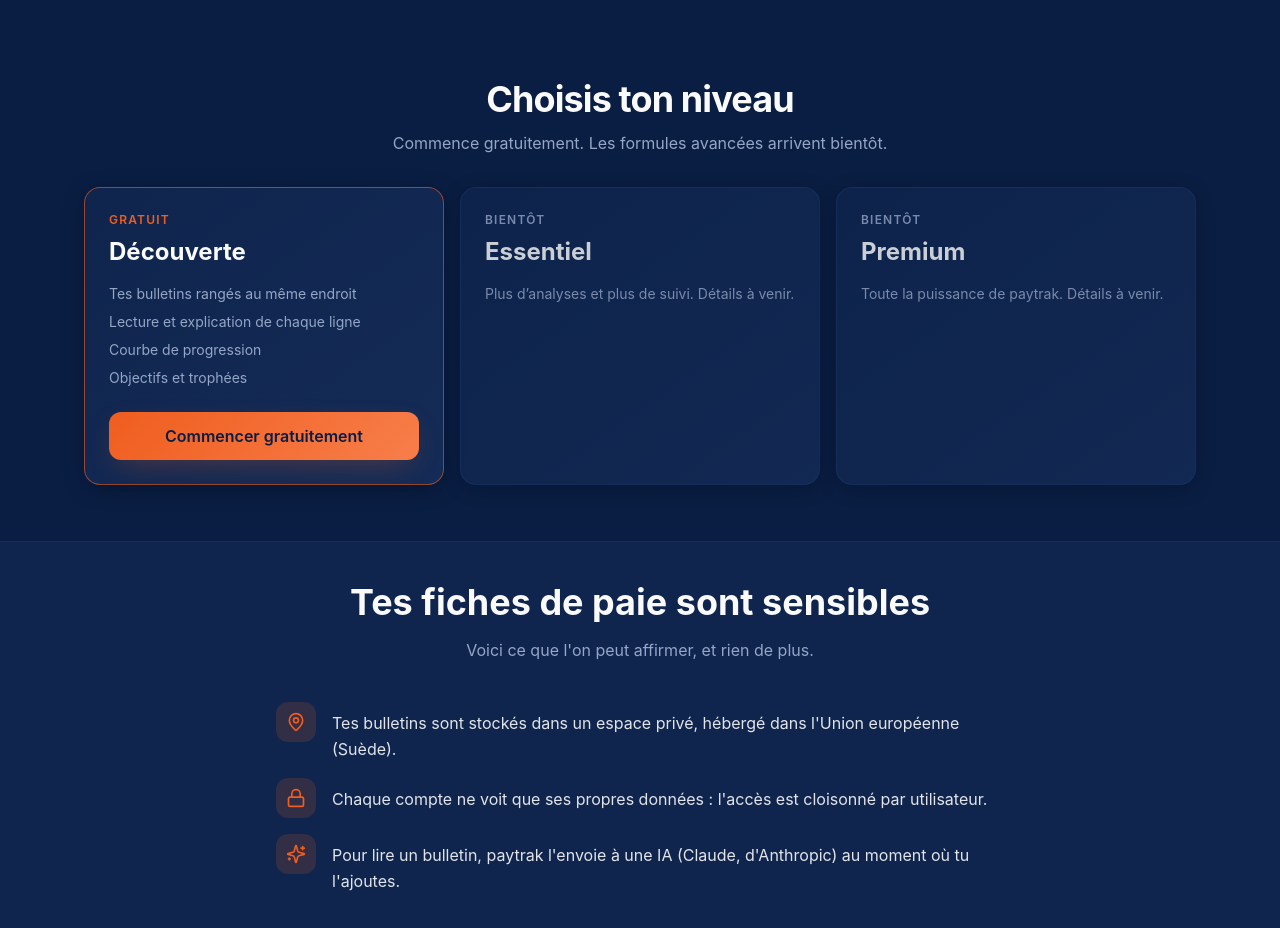
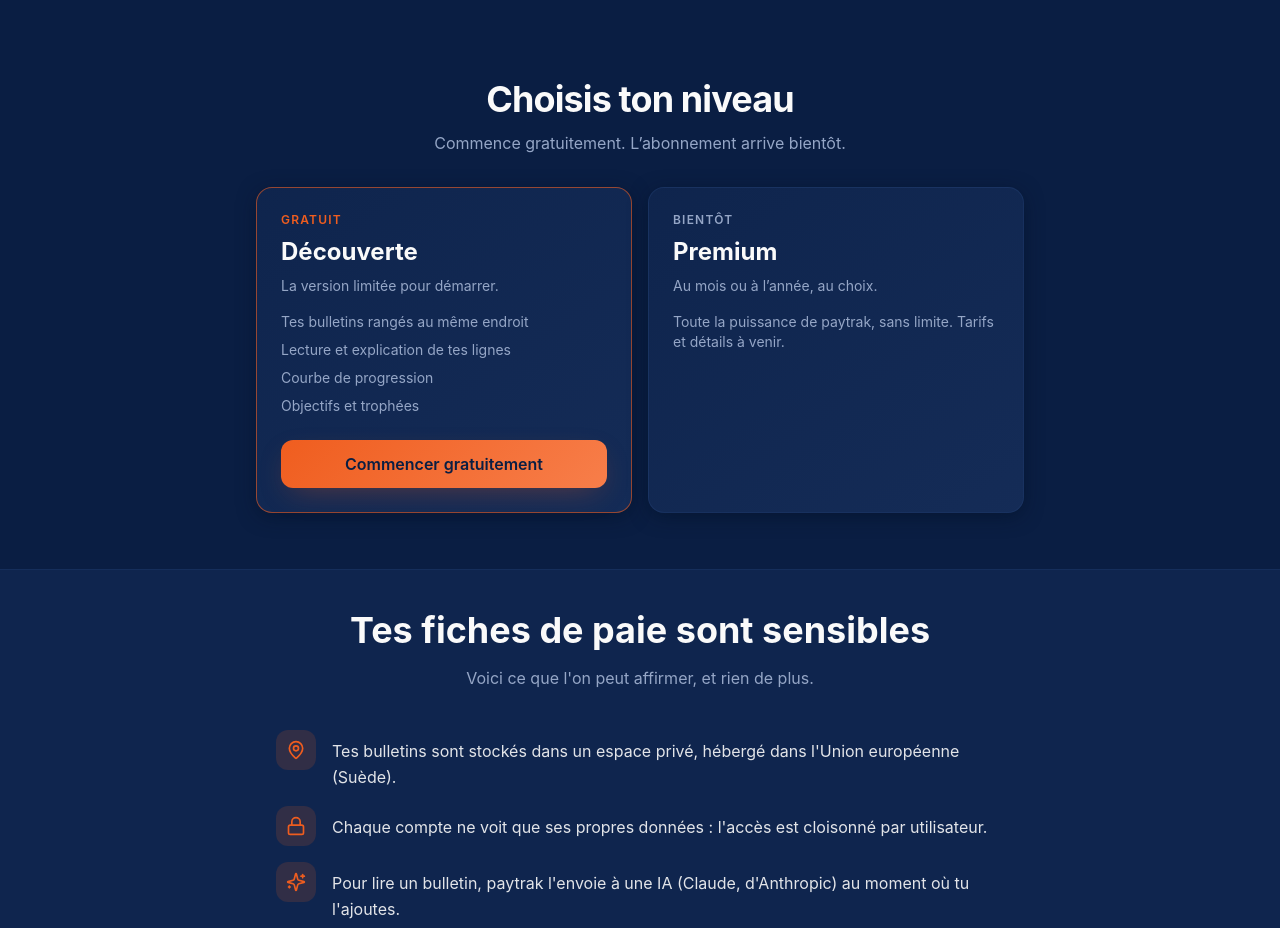
Before and after one commit to baptisterandis-coder/paytrack, a Next.js app: page / in a window 1280 px wide. Shown: the part 1660-2588 px from the top of the page. Built offline with nearby package versions, Linux system fonts and the light colour scheme; no server answers.

Commit message:
home : formules gratuit limite + premium mensuel ou annuel

```diff
--- a/app/page.tsx
+++ b/app/page.tsx
@@ -199,15 +199,16 @@ export default async function Home() {
         <section id="formules" className={SECTION}>
           <div className="text-center max-w-2xl mx-auto">
             <h2 className="text-3xl sm:text-4xl font-bold tracking-tight">{"Choisis ton niveau"}</h2>
-            <p className="mt-3 text-muted-foreground">{"Commence gratuitement. Les formules avancées arrivent bientôt."}</p>
+            <p className="mt-3 text-muted-foreground">{"Commence gratuitement. L’abonnement arrive bientôt."}</p>
           </div>
-          <div className="mt-8 grid md:grid-cols-3 gap-4">
+          <div className="mt-8 grid md:grid-cols-2 gap-4 max-w-3xl mx-auto">
             <div className={CARTE + " p-6 border-primary/60 flex flex-col"}>
               <p className="text-xs font-semibold tracking-widest text-primary">{"GRATUIT"}</p>
               <h3 className="mt-2 text-2xl font-bold">{"Découverte"}</h3>
+              <p className="mt-2 text-sm text-muted-foreground">{"La version limitée pour démarrer."}</p>
               <ul className="mt-4 space-y-2 text-sm text-muted-foreground flex-1">
                 <li>{"Tes bulletins rangés au même endroit"}</li>
-                <li>{"Lecture et explication de chaque ligne"}</li>
+                <li>{"Lecture et explication de tes lignes"}</li>
                 <li>{"Courbe de progression"}</li>
                 <li>{"Objectifs et trophées"}</li>
               </ul>
@@ -215,15 +216,11 @@ export default async function Home() {
                 {"Commencer gratuitement"}
               </Link>
             </div>
-            <div className={CARTE + " p-6 flex flex-col opacity-80"}>
-              <p className="text-xs font-semibold tracking-widest text-muted-foreground">{"BIENTÔT"}</p>
-              <h3 className="mt-2 text-2xl font-bold">{"Essentiel"}</h3>
-              <p className="mt-4 text-sm text-muted-foreground flex-1">{"Plus d’analyses et plus de suivi. Détails à venir."}</p>
-            </div>
-            <div className={CARTE + " p-6 flex flex-col opacity-80"}>
+            <div className={CARTE + " p-6 flex flex-col"}>
               <p className="text-xs font-semibold tracking-widest text-muted-foreground">{"BIENTÔT"}</p>
               <h3 className="mt-2 text-2xl font-bold">{"Premium"}</h3>
-              <p className="mt-4 text-sm text-muted-foreground flex-1">{"Toute la puissance de paytrak. Détails à venir."}</p>
+              <p className="mt-2 text-sm text-muted-foreground">{"Au mois ou à l’année, au choix."}</p>
+              <p className="mt-4 text-sm text-muted-foreground flex-1">{"Toute la puissance de paytrak, sans limite. Tarifs et détails à venir."}</p>
             </div>
           </div>
         </section>
```
